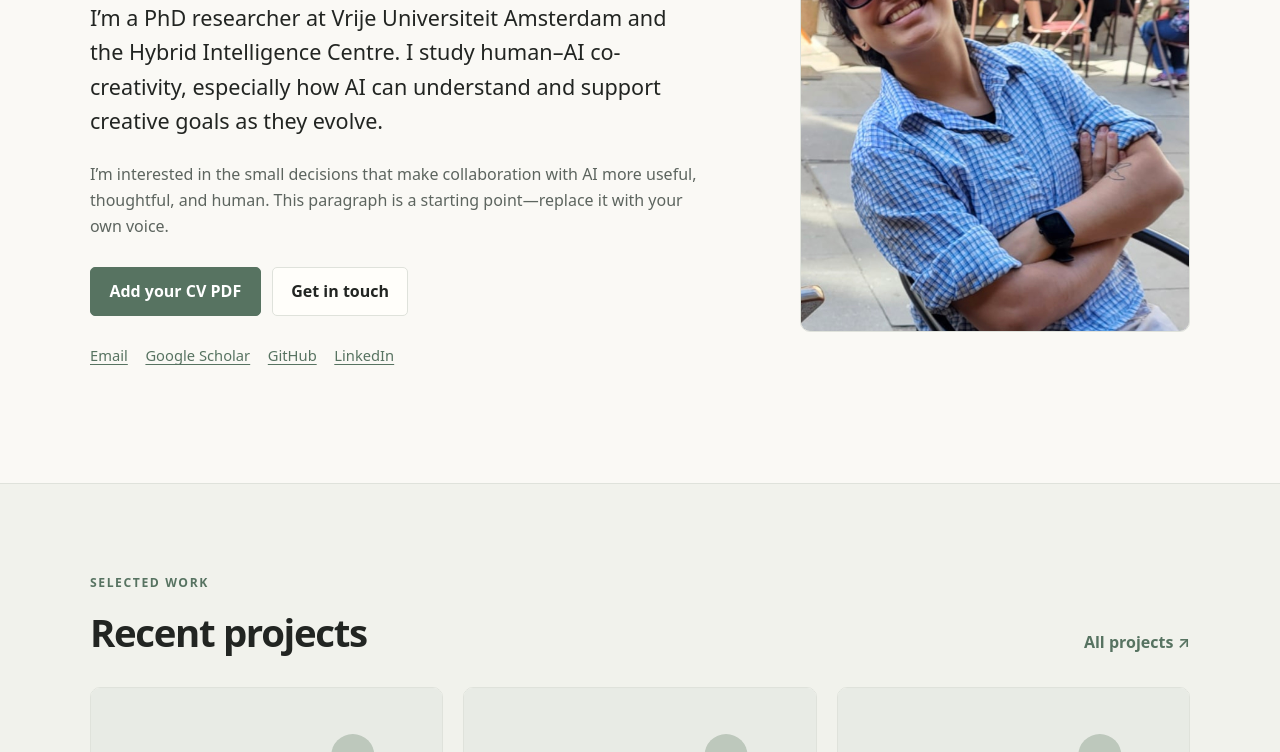
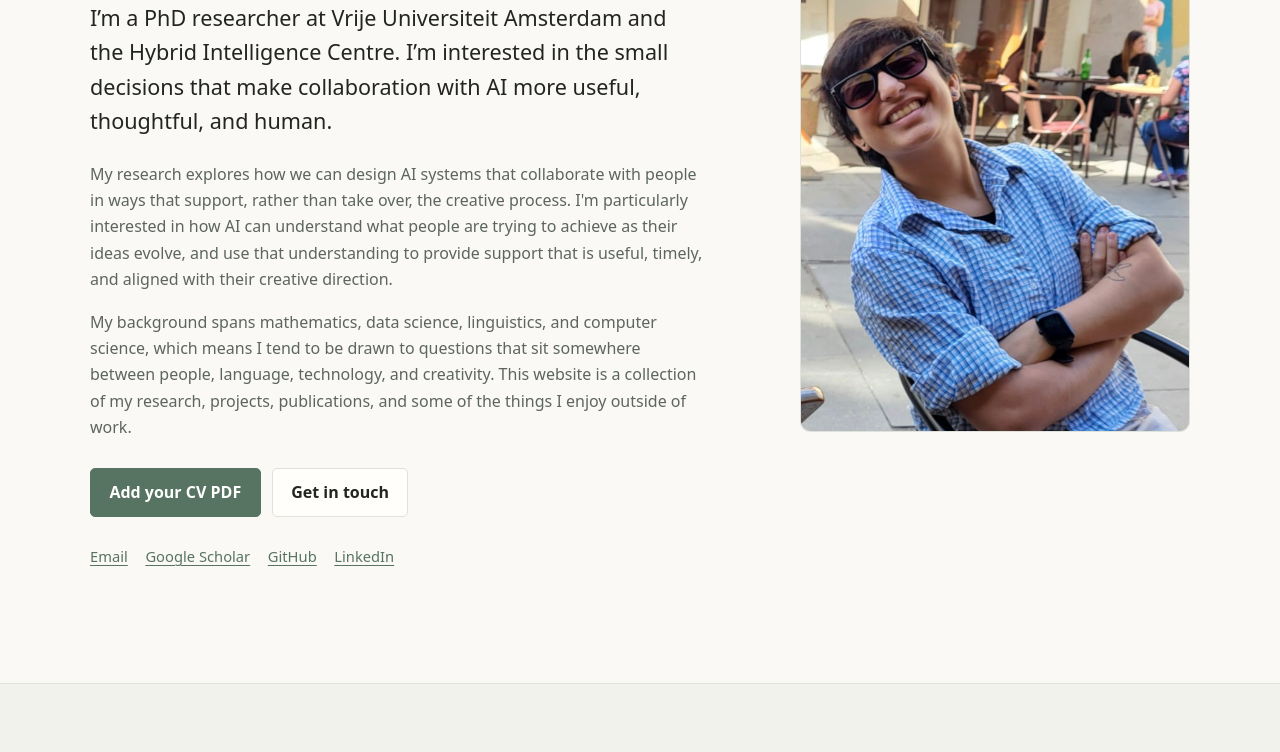
Before and after one commit to salazar0106/salazar0106.github.io, a plain HTML site: page index.html in a window 1280 px wide. Shown: the part 348-1100 px from the top of the page. Drawn offline with Linux system fonts and the light colour scheme; no server answers.

Commit message:
publications added?

```diff
--- a/index.html
+++ b/index.html
@@ -19,8 +19,10 @@
       <div class="hero-copy">
         <p class="eyebrow">Researcher · Vrije Universiteit Amsterdam</p>
         <h1>Hello, I’m Sal.</h1>
-        <p class="lead">I’m a PhD researcher at Vrije Universiteit Amsterdam and the Hybrid Intelligence Centre. I study human–AI co-creativity, especially how AI can understand and support creative goals as they evolve.</p>
-        <p>I’m interested in the small decisions that make collaboration with AI more useful, thoughtful, and human. This paragraph is a starting point—replace it with your own voice.</p>
+        <p class="lead">I’m a PhD researcher at Vrije Universiteit Amsterdam and the Hybrid Intelligence Centre. I’m interested in the small decisions that make collaboration with AI more useful, thoughtful, and human.</p>
+        <p>My research explores how we can design AI systems that collaborate with people in ways that support, rather than take over, the creative process. I'm particularly interested in how AI can understand what people are trying to achieve as their ideas evolve, and use that understanding to provide support that is useful, timely, and aligned with their creative direction.</p>
+
+        <p>My background spans mathematics, data science, linguistics, and computer science, which means I tend to be drawn to questions that sit somewhere between people, language, technology, and creativity. This website is a collection of my research, projects, publications, and some of the things I enjoy outside of work.</p>
         <div class="button-row"><a class="button primary" href="assets/Saloni-Singh-CV.pdf" data-placeholder-link="cv">Download CV</a><a class="button" href="#contact">Get in touch</a></div>
         <div class="text-links" id="hero-links"></div>
       </div>
```
Also changed, not shown: publications.html (+1 -1 lines), publications/content/chi-2026-poster.txt, publications/content/iccc-2026-doctoral-consortium.txt (deleted), publications/content/tiis-work.txt, publications/manifest.json.
